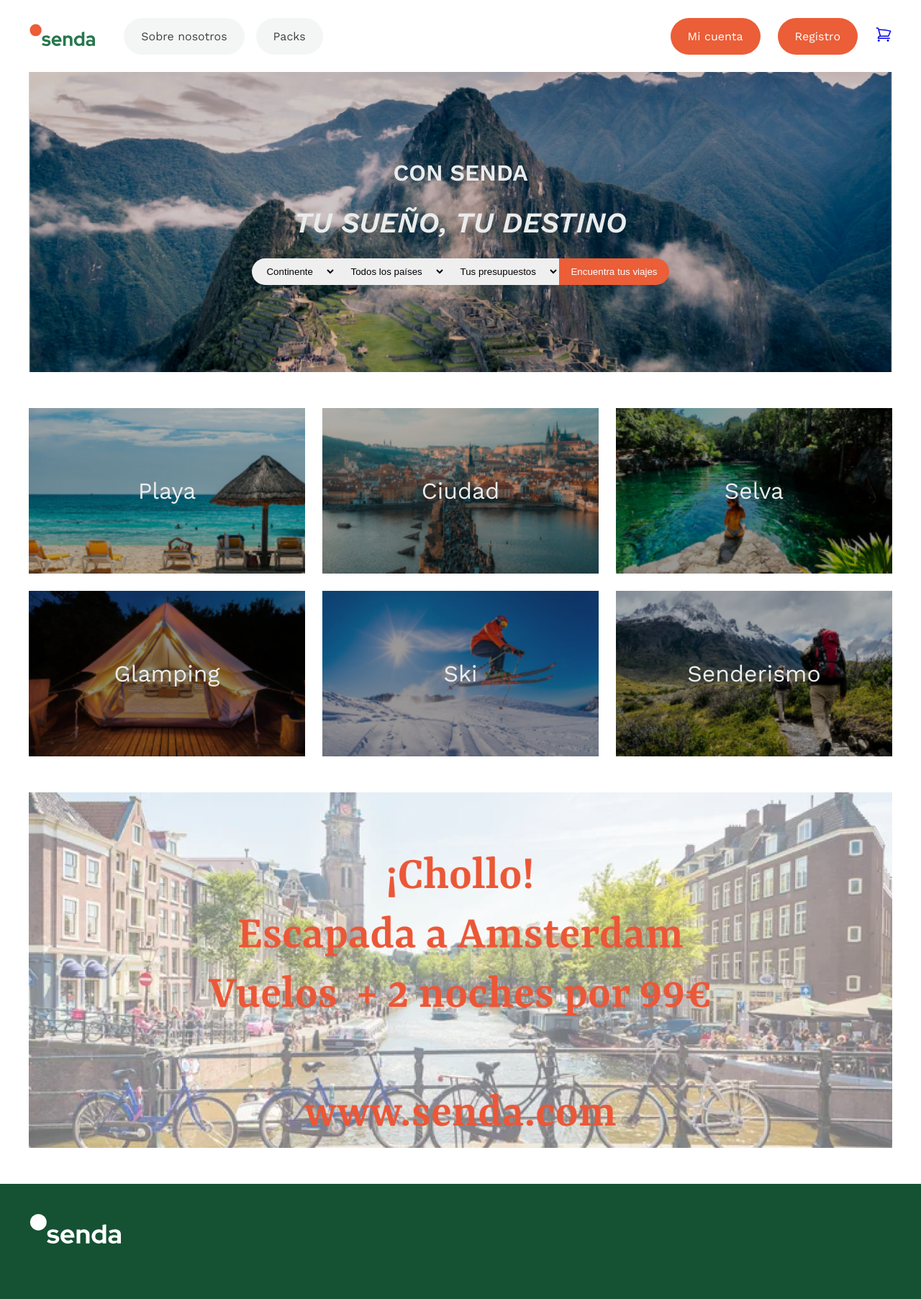
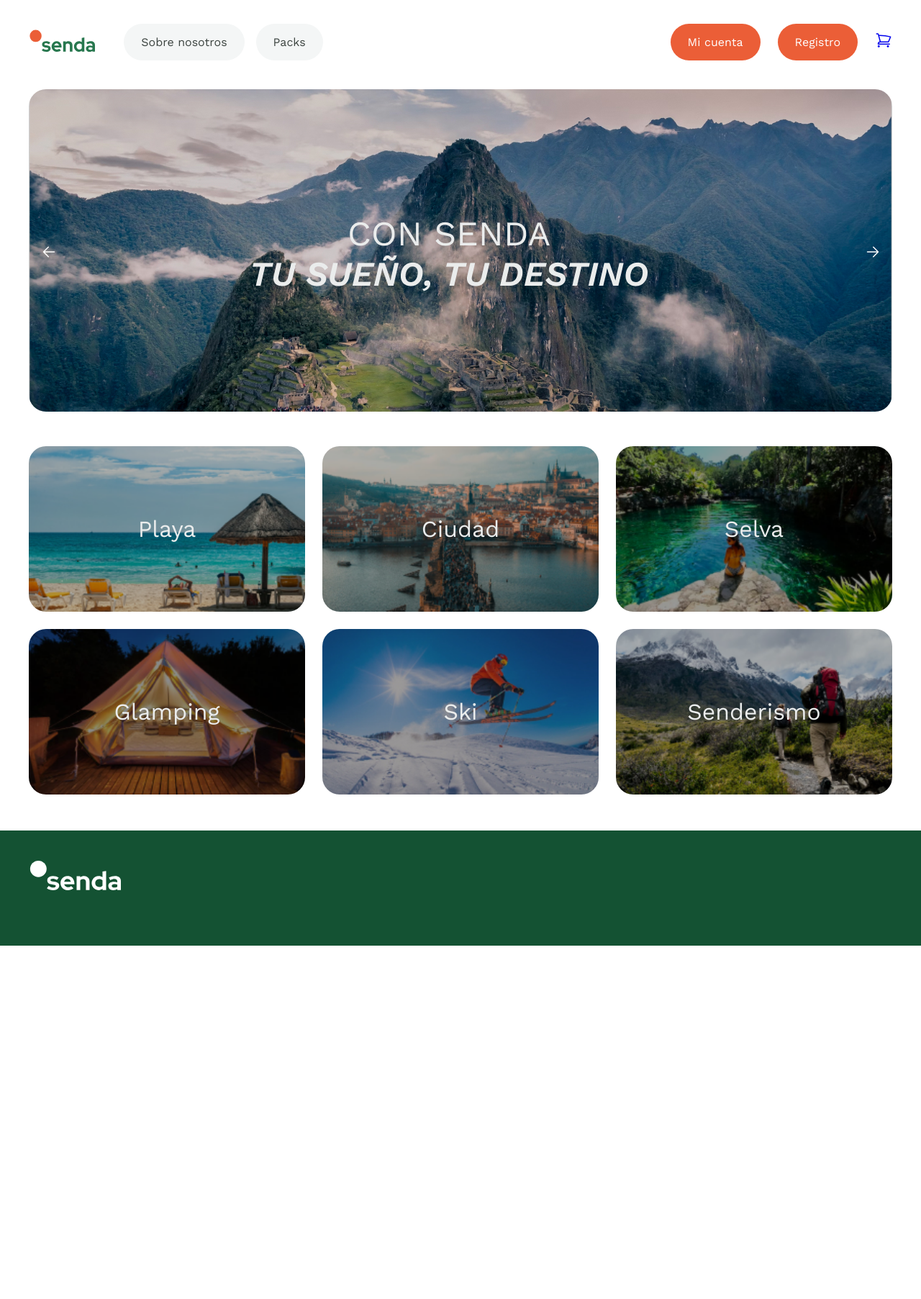
Before and after one commit to Los-traicionados/senda, a Django app: page / in a window 1280 px wide. Shown: the whole page at 72% size. After the commit the page ends 1314 px from the top, so only its background shows below. Run offline with Django 4.2, Linux system fonts and the light colour scheme; parts of the project's set-up code (start-up, migrations or seed data) failed here and were passed over.

Commit message:
cambios en el slider de la home

```diff
--- /dev/null
+++ b/static/css/home.css
@@ -0,0 +1,76 @@
+
+
+.category_grid {
+	display: grid;
+	grid-template-columns: 1fr 1fr 1fr;
+	gap: 24px;
+	margin-bottom: 50px;
+}
+
+.category_card {
+	width: 100%;
+	height: 230px;
+	background-repeat: no-repeat;
+	background-position: center;
+	background-size: cover;
+	color: #EAECEC;
+	font-family: 'Work Sans', sans-serif;
+	display: flex;
+	align-items: center;
+	justify-content: center;
+	font-size: xx-large;
+	border-radius: 24px;
+}
+
+
+
+/* Slideshow container */
+.slider_container {
+	width: 100%;
+	position: relative;
+	margin-bottom: 48px;
+}
+
+.slider_slide {
+	width: 100%;
+	height: 448px;
+	background-size: cover;
+	background-repeat: no-repeat;
+	background-position: center;
+	background-color: red;
+	border-radius: 24px;
+	padding: 24px;
+	display: flex;
+	box-sizing: border-box;
+}
+
+.prev svg, .next svg {
+	color: white;
+	width: 24px;
+	height: 24px;
+}
+
+.prev, .next {
+	cursor: pointer;
+	position: absolute;
+	top: 50%;
+	margin-top: -24px;
+	padding: 14px 15px 12px 16px;
+	transition: 0.6s ease;
+	user-select: none;
+}
+
+.next {
+	right: 0;
+	border-radius: 3px 0 0 3px;
+}
+
+.fade {
+  animation-name: fade;
+  animation-duration: 2s;
+}
+
+@keyframes fade {
+  from {opacity: .4}
+  to {opacity: 1}
+}
--- a/static/css/style.css
+++ b/static/css/style.css
@@ -26,6 +26,7 @@
 /* Large Desktop */
 @media (min-width: 1200px) {}
 
+/* ----- Inicio CSSs Generales --- No tocar ----- */
 body
 {
 	margin: 0;
@@ -34,21 +35,52 @@ body
 	font-family: 'Work Sans', sans-serif;
 }
 
-.zone_header
-{
+.zone_header {
 	width: 100%;
 	display: flex;
 	justify-content: center;
-	height: 100px;
+	height: 116px;
+	margin-bottom: 8px;
 }
 
-.zone_main
+.container_header
 {
+	width: 100%;
+	max-width: var(--container_width);
+	padding: 0 24px;
+	display: flex;
+	align-items: center;
+	box-sizing: border-box;
+}
+
+.zone_main {
 	width: 100%;
 	display: flex;
 	justify-content: center;
-	min-height: 600px;
 }
+
+.container_main {
+	width: 100%;
+	max-width: var(--container_width);
+	padding: 0 24px;
+	box-sizing: border-box;
+}
+
+@media (min-width: 992px) {
+
+	.container_main {
+		padding: 0;
+	}
+
+	.container_header {
+		padding: 0;
+	}
+
+}
+
+
+/* ----- Inicio CSSs Generales --- No tocar ----- */
+
 
 .contenedor-titulo
 {
@@ -145,21 +177,9 @@ body
 	padding: 40px 0;
 }
 
-.container_header
-{
-	width: 100%;
-	max-width: var(--container_width);
-	padding: 0 20px;
-	display: flex;
-	align-items: center;
-}
 
-.container_main
-{
-	width: 100%;
-	max-width: var(--container_width);
-	padding: 0 20px;
-}
+
+
 
 .container_footer
 {
@@ -287,43 +307,6 @@ body
 	background-color: var(--clr_grey_dark);
 }
 
-.hero
-{
-	width: 100%;
-	text-align: center;
-	height: 417px;
-	background-size: cover;
-	background-position: center;
-	margin-bottom: 50px;
-	display: flex;
-	justify-content: center; /* center vertical */
-	flex-direction: column; /* put one item on another */
-	align-items: center; /* center horizontal */
-}
-
-
-.catagories
-{
-	display: grid;
-    grid-template-columns: 1fr 1fr 1fr;
-	gap: 24px;
-	margin-bottom: 50px;
-}
-
-.card
-{
-    width: 100%;
-    height: 230px;
-    background-repeat: no-repeat;
-    background-position: center;
-    background-size: cover;
-    color: #EAECEC;
-	font-family: 'Work Sans', sans-serif;
-	display: flex;
-    align-items: center;
-    justify-content: center;
-	font-size: xx-large;
-}
 
 .slide
 {
@@ -408,11 +391,6 @@ body
 	padding: 10px 16px;
 	border: 0px;
 	height: 37px;
-}
-
-.herotext
-{
-	color: #EAECEC;
 }
 
 #line1{
--- a/templates/paginas/index.html
+++ b/templates/paginas/index.html
@@ -3,43 +3,30 @@
 {% block title %} Senda {% endblock %}
 {% block content %}
 <div>
-    <div style="background-image:url({% static 'images/bg_searchbar.jpg' %});" class="hero">
-        <h1 class=herotext id="line1">CON SENDA</h1>
-        <h1 class=herotext id="line2">TU SUEÑO, TU DESTINO</h1>
-        <div class="search-bar">
-            <div class="dropdown">
-                <select class="dropdownbar" id="first_select">
-                    <option value="option1">Continente </option>
-                    <option value="option2">Asia</option>
-                    <option value="option3">Europa</option>
-                    <option value="option2">America</option>
-                    <option value="option3">Africa</option>
-                </select>
-            </div>
-            <div class="dropdown">
-                <select class="dropdownbar">
-                    <option value="option1">Todos los países</option>
-                    <option value="option2">Option 2</option>
-                    <option value="option3">Option 3</option>
-                </select>
-            </div>
-            <div class="dropdown">
-                <select class="dropdownbar">
-                    <option value="option1">Tus presupuestos</option>
-                    <option value="option2">Option 2</option>
-                    <option value="option3">Option 3</option>
-                </select>
-            </div>
-            <button class="button">Encuentra tus viajes</button>
-        </div>
-    </div>
-    <div class="catagories">
-        <div style="background-image:url({% static 'images/playa.png' %});" class="card">Playa</div>
-        <div style="background-image:url({% static 'images/ciudad.png' %});" class="card">Ciudad</div>
-        <div style="background-image:url({% static 'images/selva.png' %});" class="card">Selva</div>
-        <div style="background-image:url({% static 'images/glamping.png' %});" class="card">Glamping</div>
-        <div style="background-image:url({% static 'images/ski.jpg' %});" class="card">Ski</div>
-        <div style="background-image:url({% static 'images/senderismo.png' %});" class="card">Senderismo
+	<div class="slider_container">
+		<div style="background-image:url({% static 'images/bg_searchbar.jpg' %});" class="slider_slide fade"></div>
+		<a href="/registro">
+		<div style="background-image:url({% static 'images/flyer_concierto.jpg' %});" class="slider_slide fade"></div>
+	</a>
+		<a class="prev" onclick="plusSlides(-1)">
+			<svg xmlns="http://www.w3.org/2000/svg" fill="none" viewBox="0 0 24 24" stroke-width="1.5" stroke="currentColor">
+				<path stroke-linecap="round" stroke-linejoin="round" d="M19.5 12h-15m0 0l6.75 6.75M4.5 12l6.75-6.75" />
+			</svg>
+		</a>
+		<a class="next" onclick="plusSlides(1)">
+			<svg xmlns="http://www.w3.org/2000/svg" fill="none" viewBox="0 0 24 24" stroke-width="1.5" stroke="currentColor">
+				<path stroke-linecap="round" stroke-linejoin="round" d="M4.5 12h15m0 0l-6.75-6.75M19.5 12l-6.75 6.75" />
+			</svg>
+		</a>
+	</div>
+
+    <div class="category_grid">
+        <div style="background-image:url({% static 'images/playa.png' %});" class="category_card">Playa</div>
+        <div style="background-image:url({% static 'images/ciudad.png' %});" class="category_card">Ciudad</div>
+        <div style="background-image:url({% static 'images/selva.png' %});" class="category_card">Selva</div>
+        <div style="background-image:url({% static 'images/glamping.png' %});" class="category_card">Glamping</div>
+        <div style="background-image:url({% static 'images/ski.jpg' %});" class="category_card">Ski</div>
+        <div style="background-image:url({% static 'images/senderismo.png' %});" class="category_card">Senderismo
         </div>
     </div>
     <div class="promotion">
@@ -52,5 +39,34 @@
                 class="slide"></div>
         </div>
     </div>
+
+	<script>
+		let slideIndex = 1;
+		showSlides(slideIndex);
+
+		function plusSlides(n) {
+		showSlides(slideIndex += n);
+		}
+
+		function currentSlide(n) {
+		showSlides(slideIndex = n);
+		}
+
+		function showSlides(n) {
+		let i;
+		let slides = document.getElementsByClassName("slider_slide");
+		if (n > slides.length) {slideIndex = 1}
+		if (n < 1) {slideIndex = slides.length}
+		for (i = 0; i < slides.length; i++) {
+			slides[i].style.display = "none";
+		}
+		slides[slideIndex-1].style.display = "block";
+		}
+
+		function autoChangeSlide() {
+			plusSlides(1);
+		}
+		setInterval(autoChangeSlide, 4000);
+	</script>
 </div>
 {% endblock %}
--- a/templates/plantilla/base.html
+++ b/templates/plantilla/base.html
@@ -7,6 +7,7 @@
 	<meta http-equiv="X-UA-Compatible" content="IE=edge">
 	<meta name="viewport" content="width=device-width, initial-scale=1.0">
 	<link rel="stylesheet" href="{% static 'css/style.css' %}">
+	<link rel="stylesheet" href="{% static 'css/home.css' %}">
 	<link rel="stylesheet" href="{% static 'css/login.css' %}">
 	<link rel="stylesheet" href="{% static 'css/nosotros.css' %}">
 
```
Also changed, not shown: static/images/bg_searchbar.jpg, static/images/flyer_concierto.jpg (added).
